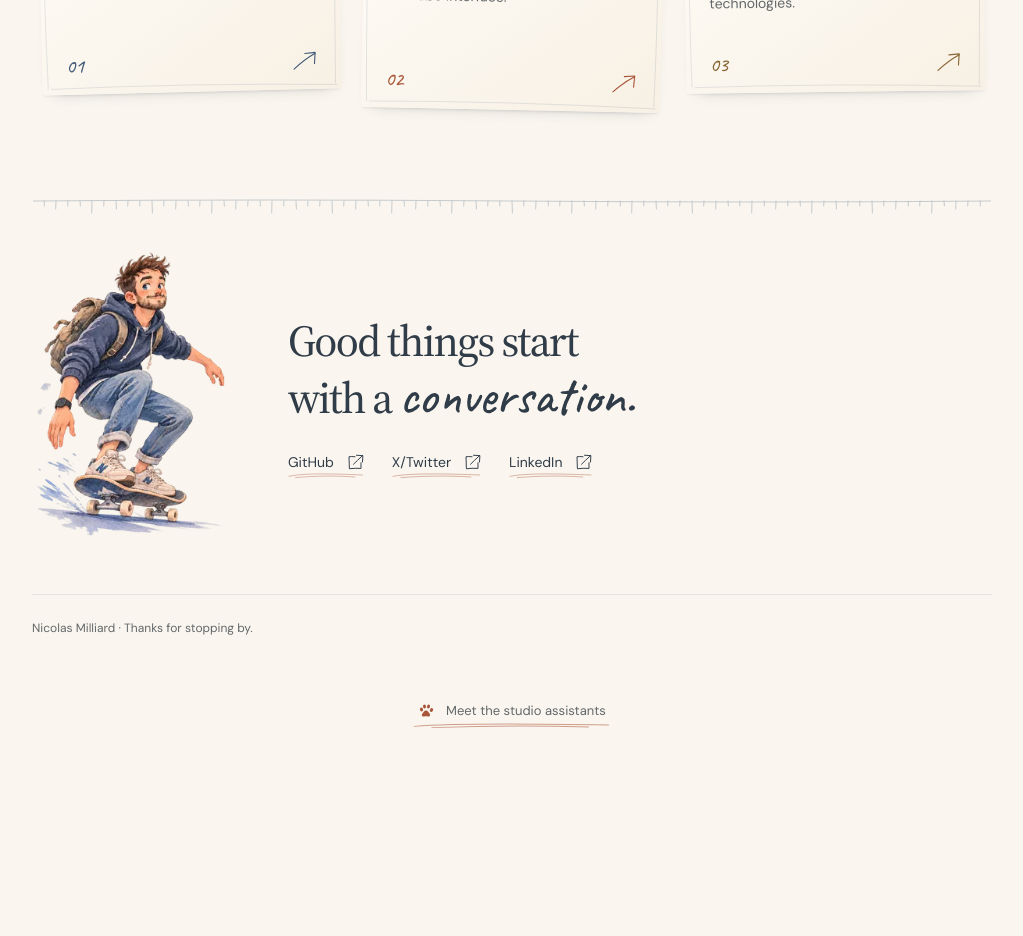
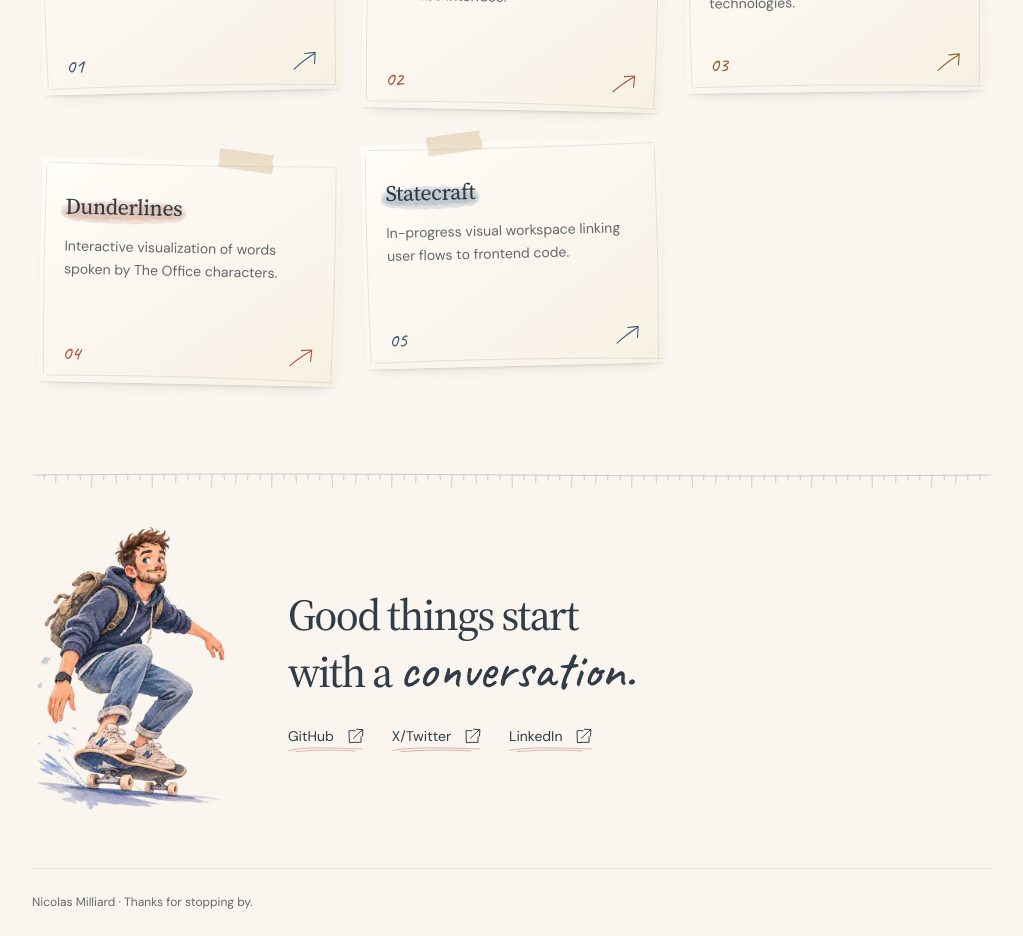
Before and after one commit to NicolasMilliard/portfolio, a React (Vite) app: page / in a window 1280 px wide. Shown: the part 1440-2376 px from the top of the page, without its empty margins (128-1151 px from the left). Built offline with nearby package versions, Linux system fonts and the light colour scheme.

Commit message:
feat: add new projects to Project section (#28)
## Summary

Add 2 new projects (Dunderlines and Statecraft) to the Project section.

```diff
--- a/src/data/portfolio.ts
+++ b/src/data/portfolio.ts
@@ -41,6 +41,18 @@ export const projects = [
       "Decentralized alternative to link-in-bio platforms, built on Web3 technologies.",
     link: "https://3bio.social/",
   },
+  {
+    title: "Dunderlines",
+    description:
+      "Interactive visualization of words spoken by The Office characters.",
+    link: "https://nicolasmilliard.github.io/dunderlines/",
+  },
+  {
+    title: "Statecraft",
+    description:
+      "In-progress visual workspace linking user flows to frontend code.",
+    link: "https://github.com/NicolasMilliard/statecraft",
+  },
 ] satisfies Project[];
 
 export const links = [
```
